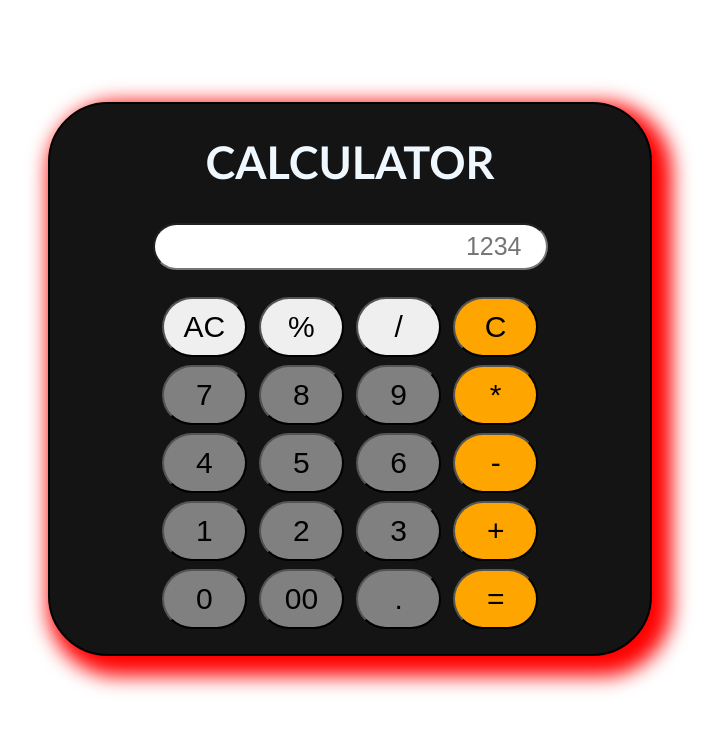
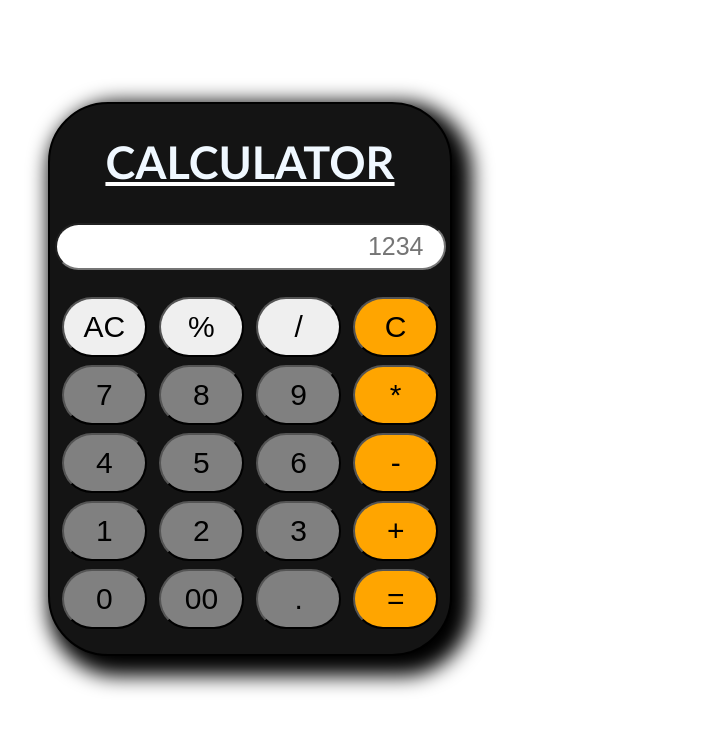
Before and after one commit to Adilismaill/calculator-task, a plain HTML site: page index.html in a window 1280 px wide. Shown: the whole page, without its empty margins (336-1055 px from the left). Drawn offline with Linux system fonts and the light colour scheme.

Commit message:
changing width of the calculator

```diff
--- a/style.css
+++ b/style.css
@@ -6,11 +6,11 @@ body{
     font-family: 'Gill Sans', 'Gill Sans MT', Calibri, 'Trebuchet MS', sans-serif;
 }
 div{
-    width: 600px;
+    width: 400px;
     height:550px;
     background-color: rgb(20, 20, 20);
     border: 2px solid rgb(0, 0, 0);
-    box-shadow: 10px 10px 20px 10px rgb(255, 0, 0);
+    box-shadow: 10px 10px 20px 10px rgb(0, 0, 0);
     margin-top: 8%;
     margin-left: 30%;
     border-radius: 60px 60px;
@@ -18,6 +18,7 @@ div{
 h1{
     color: aliceblue;
     font-size: 45px;
+    text-decoration: underline white;
 }
 input{
     border-radius: 50px 50px;
@@ -32,12 +33,12 @@ input{
     cursor: progress;
 }
 #display{
-    width:60%;
+    width:90%;
     height: 40%;
     font-size: 25px;
     padding: 7px 7px 7px 7px;
     text-align: right;
-    padding-right: 4%;
+    padding-right: 5%;
     background-color: rgb(255, 255, 255);
     color: rgb(0, 0, 0);
 }
```
